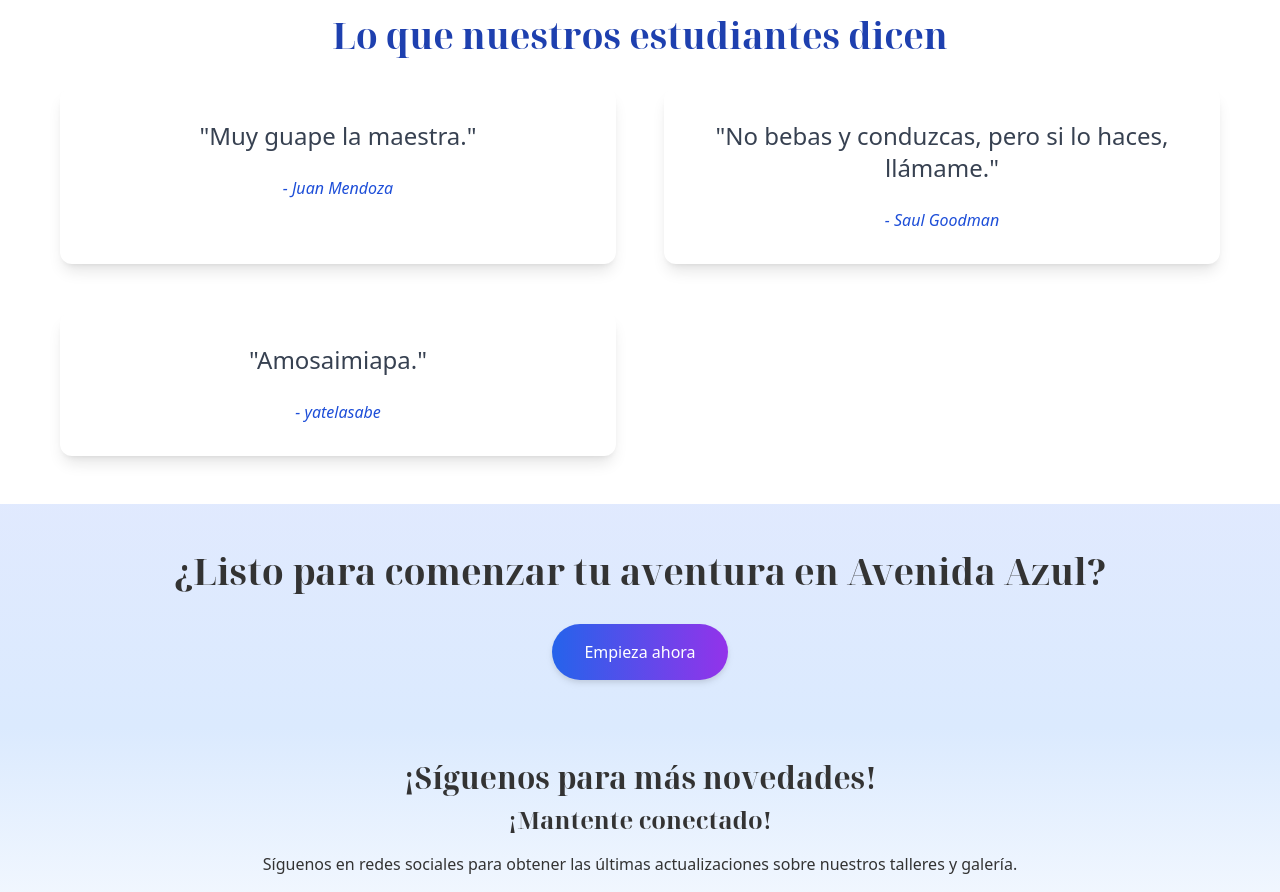
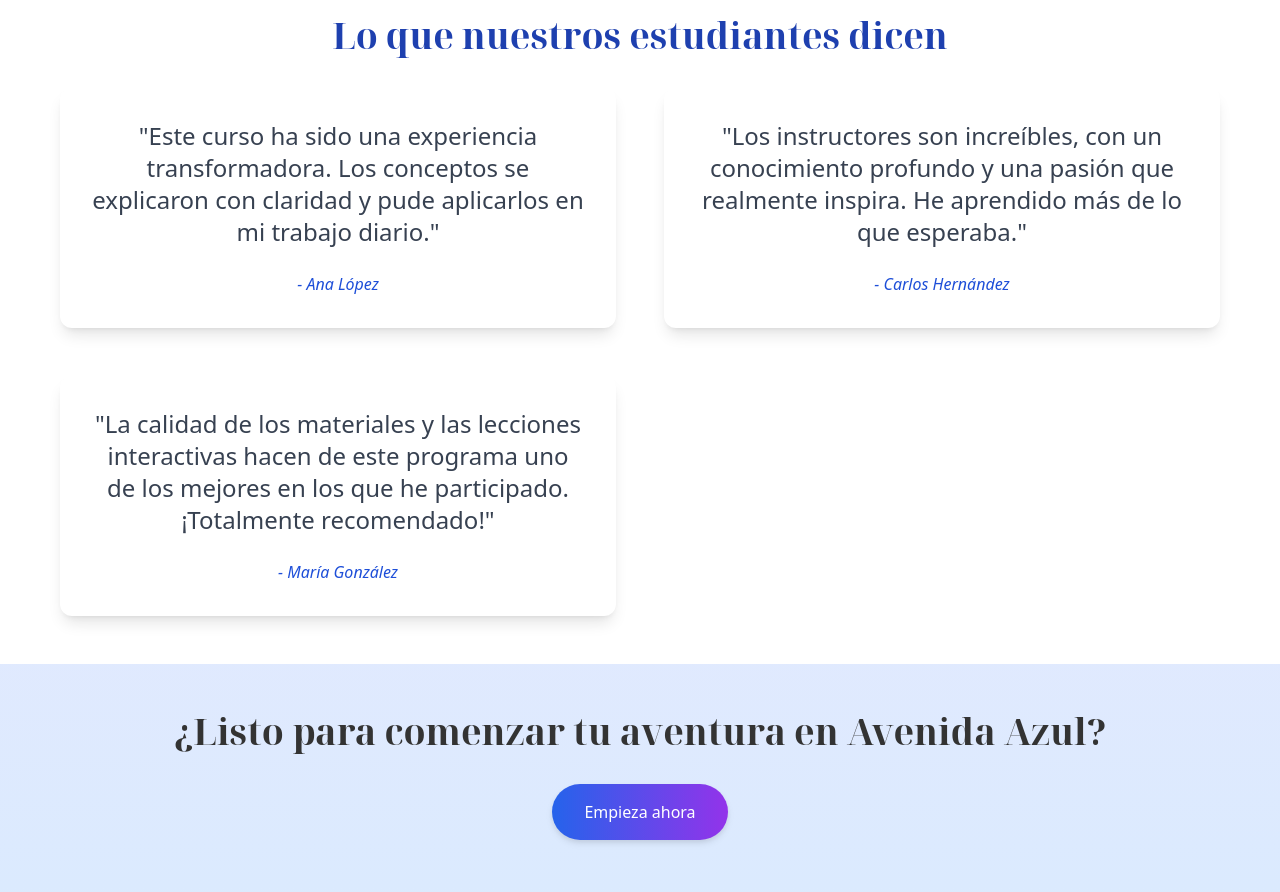
Before and after one commit to Sequela02/avenida-azul-website, a React (Create React App) app in the folder frontend/: page / in a window 1280 px wide. Shown: the part 1400-2292 px from the top of the page. Built offline with nearby package versions, Linux system fonts and the light colour scheme.

Commit message:
workshops update

```diff
--- a/frontend/src/components/HomePage.jsx
+++ b/frontend/src/components/HomePage.jsx
@@ -98,16 +98,15 @@ const WorkshopCard = ({ workshop }) => {
         </motion.div>
     );
 };
-
 const TestimonialsSection = () => (
     <section className="py-12 bg-white" data-aos="fade-down">
-    <div className="container mx-auto px-4">
+        <div className="container mx-auto px-4">
             <h2 className="text-4xl font-bold mb-8 text-center text-blue-800">Lo que nuestros estudiantes dicen</h2>
             <div className="grid grid-cols-1 md:grid-cols-2 gap-12">
                 {[
-                    { quote: "Muy guape la maestra.", author: "Juan Mendoza" },
-                    { quote: "No bebas y conduzcas, pero si lo haces, llámame.", author: "Saul Goodman" },
-                    { quote: "Amosaimiapa.", author: "yatelasabe" },
+                    { quote: "Este curso ha sido una experiencia transformadora. Los conceptos se explicaron con claridad y pude aplicarlos en mi trabajo diario.", author: "Ana López" },
+                    { quote: "Los instructores son increíbles, con un conocimiento profundo y una pasión que realmente inspira. He aprendido más de lo que esperaba.", author: "Carlos Hernández" },
+                    { quote: "La calidad de los materiales y las lecciones interactivas hacen de este programa uno de los mejores en los que he participado. ¡Totalmente recomendado!", author: "María González" },
                 ].map((testimonial, index) => (
                     <TestimonialCard key={index} {...testimonial} />
                 ))}
```
